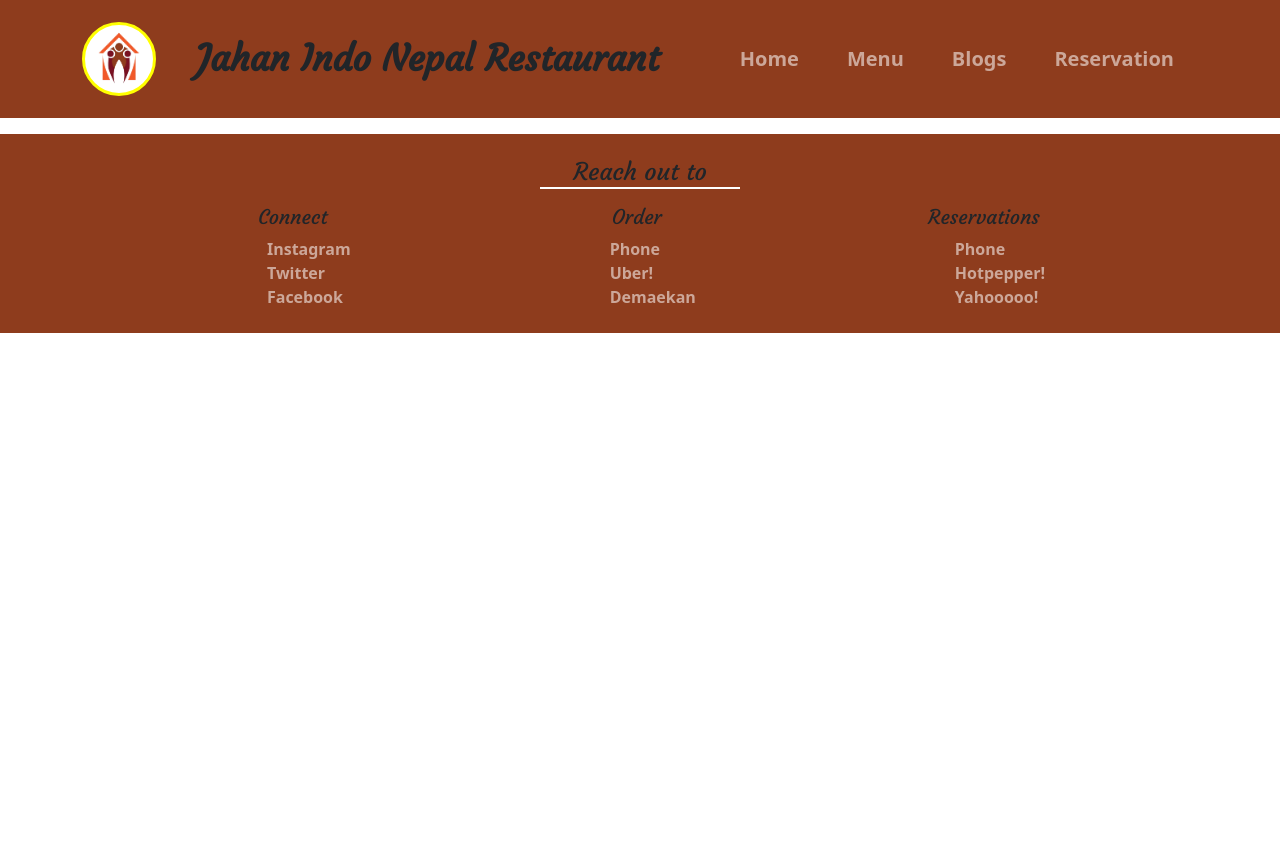
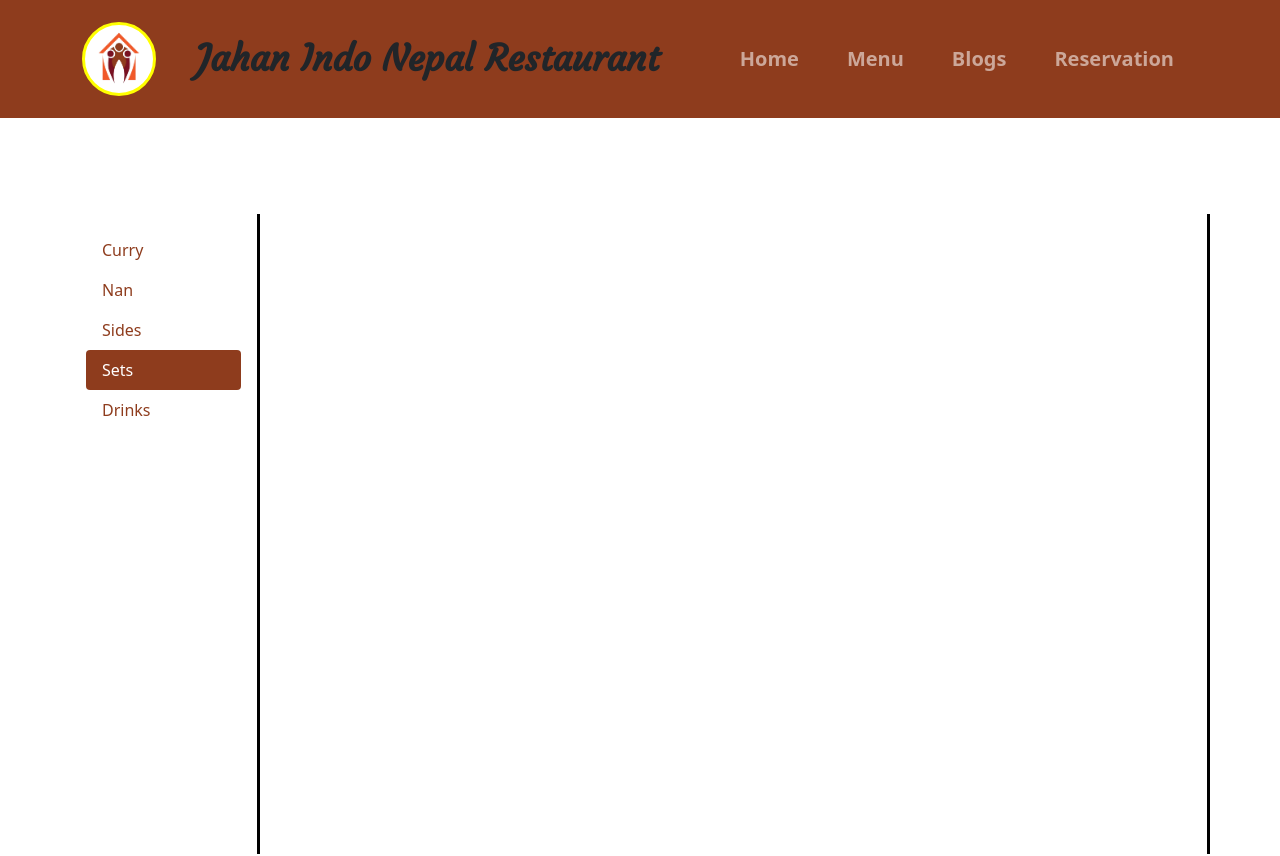
Before and after one commit to nibab-boo/jahan-react-express, a React (Create React App) app in the folder client/: page /menu in a window 1280 px wide. Shown: the top 856 px of the page. Before the commit the page ends 800 px from the top, so only its background shows below. Built offline with nearby package versions, Linux system fonts and the light colour scheme.

Commit message:
added main menu. Routing Working good.

```diff
--- a/client/src/App.css
+++ /dev/null
@@ -1,38 +0,0 @@
-.App {
-  text-align: center;
-}
-
-.App-logo {
-  height: 40vmin;
-  pointer-events: none;
-}
-
-@media (prefers-reduced-motion: no-preference) {
-  .App-logo {
-    animation: App-logo-spin infinite 20s linear;
-  }
-}
-
-.App-header {
-  background-color: #282c34;
-  min-height: 100vh;
-  display: flex;
-  flex-direction: column;
-  align-items: center;
-  justify-content: center;
-  font-size: calc(10px + 2vmin);
-  color: white;
-}
-
-.App-link {
-  color: #61dafb;
-}
-
-@keyframes App-logo-spin {
-  from {
-    transform: rotate(0deg);
-  }
-  to {
-    transform: rotate(360deg);
-  }
-}
--- a/client/src/App.js
+++ b/client/src/App.js
@@ -1,4 +1,3 @@
-import './App.css';
 import React, {useEffect, useState } from 'react';
 import { BrowserRouter as Router, Routes, Route } from 'react-router-dom';
 
@@ -10,6 +9,7 @@ import HomeCarousel from './components/HomeCarousel';
 import PhotoGallery from './components/PhotoGallery';
 import Contact from './components/Contact';
 import Footer from "./components/Footer";
+import Menu from "./components/Menu";
 import { LanguageProvider } from './components/LanguageProvider';
 
 function App() {
@@ -38,14 +38,14 @@ function App() {
           )}
           >
           </Route>
-          {/*
+
           <Route path="/menu" element={(
             <>
               <Menu />
             </>
           )}>
           </Route>
-        */}
+
         </Routes>
         <Footer />
       </Router>
--- /dev/null
+++ b/client/src/components/Menu.js
@@ -0,0 +1,62 @@
+import React from 'react';
+import {Container, Nav, Col, Row, Tab} from 'react-bootstrap'
+
+
+// Importing components
+// import Curry from './Curry';
+// import Nan from './Nan';
+// import Drink from './Drink';
+// import Sides from './Sides';
+// import Sets from './Sets';
+
+const Menu = () => {
+  return (
+    <Container className='mt-5 py-5 position-relative'>
+      <Tab.Container id="left-tabs-example" defaultActiveKey="Sets">
+        <Row>
+          <Col  className="menu-col menu-page" xs={12} sm={3} md={2}>
+            <Nav variant="pills">
+              <Nav.Item>
+                <Nav.Link eventKey="Curry">Curry</Nav.Link>
+              </Nav.Item>
+              <Nav.Item>
+                <Nav.Link eventKey="Nan">Nan</Nav.Link>
+              </Nav.Item>
+              <Nav.Item>
+                <Nav.Link eventKey="Sides">Sides</Nav.Link>
+              </Nav.Item>
+              <Nav.Item>
+                <Nav.Link eventKey="Sets">Sets</Nav.Link>
+              </Nav.Item>
+              <Nav.Item>
+                <Nav.Link eventKey="Drink">Drinks</Nav.Link>
+              </Nav.Item>
+            </Nav>
+          </Col>
+          <Col className="menu-col menu-content" xs={12} sm={9} md={10}>
+            <Tab.Content>
+              <Tab.Pane eventKey="Curry">
+                {/* < Curry /> */}
+              </Tab.Pane>
+              <Tab.Pane eventKey="Nan">
+                {/* < Nan /> */}
+              </Tab.Pane>
+              <Tab.Pane eventKey="Sides">
+                {/* < Sides /> */}
+              </Tab.Pane>
+
+              <Tab.Pane eventKey="Sets">
+                {/* < Sets /> */}
+              </Tab.Pane>
+              <Tab.Pane eventKey="Drink">
+                {/* < Drink /> */}
+              </Tab.Pane>
+            </Tab.Content>
+          </Col>
+        </Row>
+      </Tab.Container>
+    </Container>
+  );
+};
+
+export default Menu;
```
